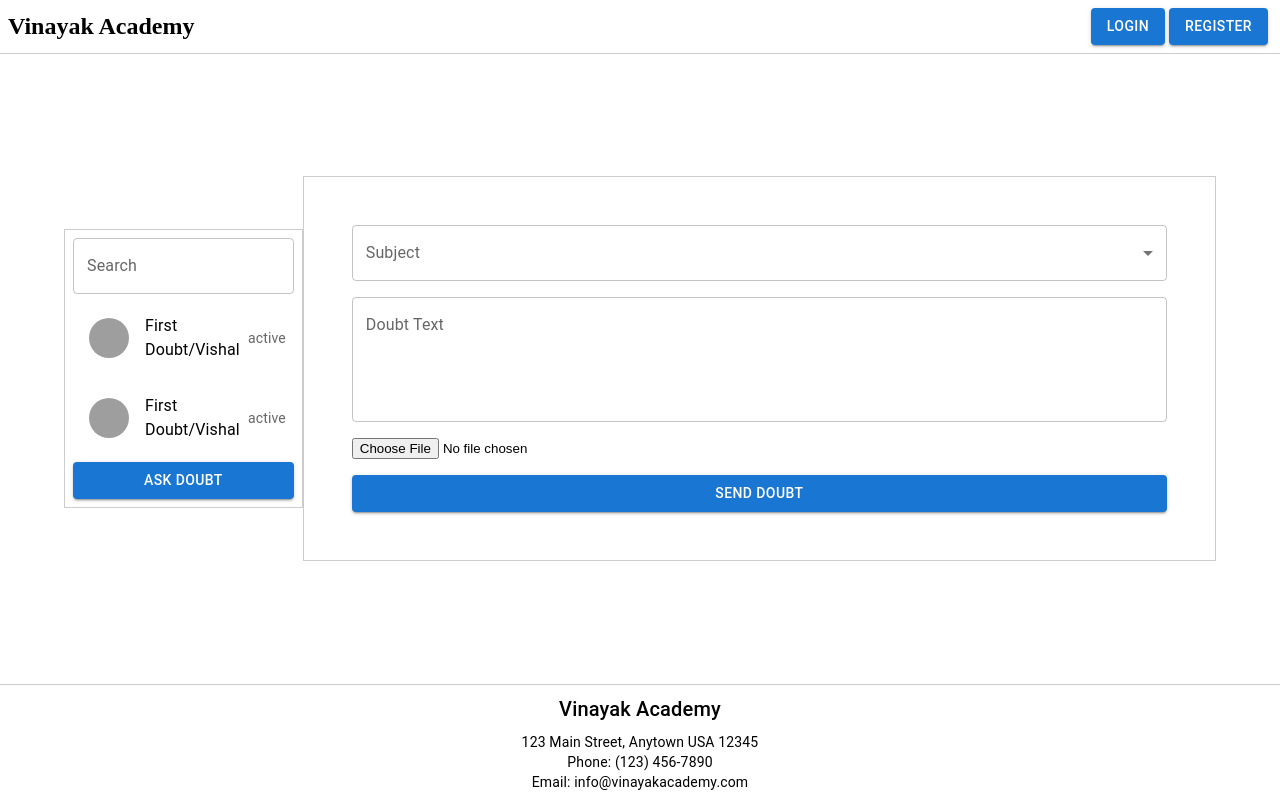
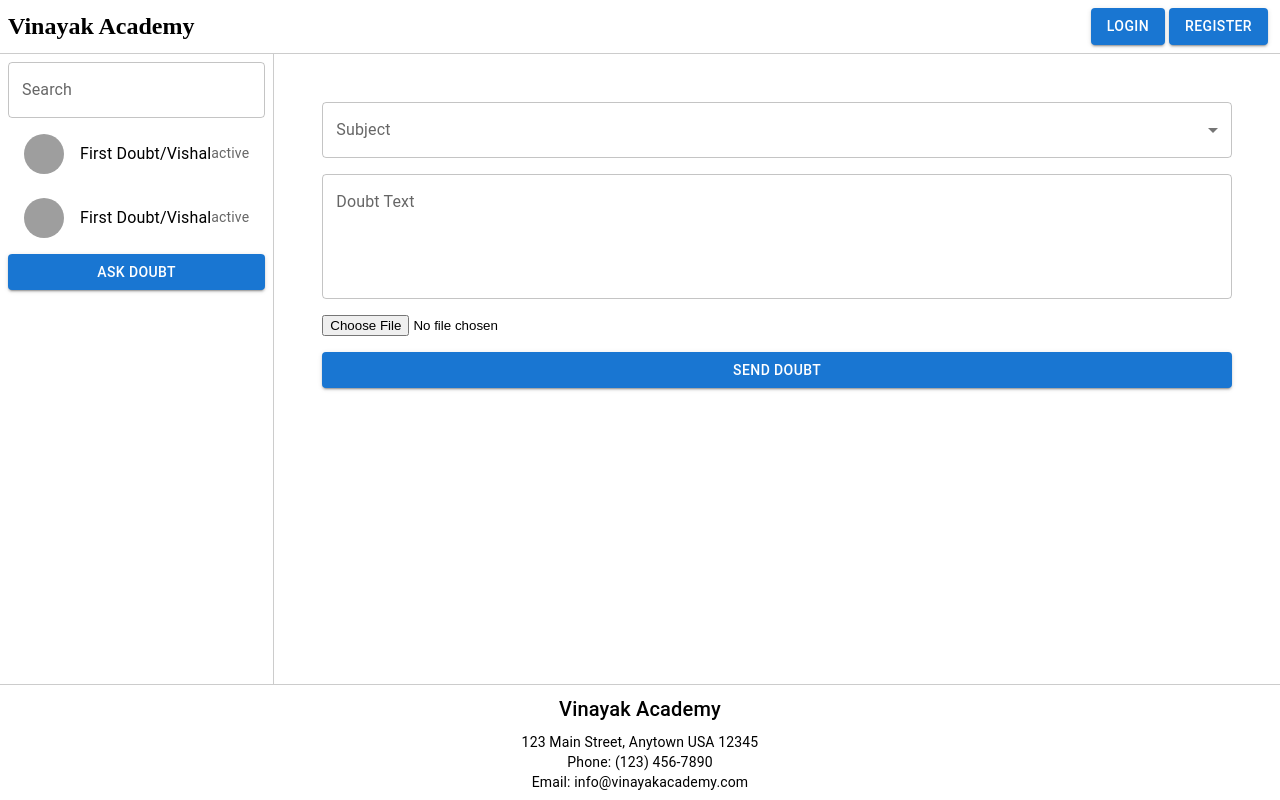
Before and after one commit to amanag0101/vinayak-academy, a Next.js app: page /student/doubt-support in a window 1280 px wide. Built offline with nearby package versions, Linux system fonts and the light colour scheme; grey boxes are pictures that could not be loaded.

Commit message:
showing the doubt-support component in full screen

```diff
--- a/app/components/student/doubt-support/DoubtSupport.tsx
+++ b/app/components/student/doubt-support/DoubtSupport.tsx
@@ -3,9 +3,9 @@
 import { Box } from "@mui/material";
 import { DoubtSidebar } from "./DoubtSidebar";
 import { useSelector } from "react-redux";
-import { Doubt } from "@/app/features/page/doubtsSlice";
 import { CreateDoubt } from "./CreateDoubt";
 import Chat from "../../chat/Chat";
+import { Doubt } from "@/app/features/page/doubtsSlice";
 
 export const DoubtSupport = () => {
   const selectedDoubt = useSelector(
@@ -13,14 +13,17 @@ export const DoubtSupport = () => {
   );
 
   return (
-    <Box sx={{ height: "100%", width: "90%" }}>
-      <Box sx={{ display: "flex", alignItems: "center", height: "100%" }}>
-        <Box sx={{ border: "1px solid #ccc" }}>
+    <Box sx={{ height: "100%", width: "100%" }}>
+      <Box
+        sx={{
+          display: "flex",
+          height: "100%",
+        }}
+      >
+        <Box sx={{ borderRight: "1px solid #ccc" }}>
           <DoubtSidebar />
         </Box>
-        <Box sx={{ height: "auto", width: "100%", border: "1px solid #ccc" }}>
-          {selectedDoubt ? <Chat /> : <CreateDoubt />}
-        </Box>
+        <Box sx={{ flex: 1 }}>{selectedDoubt ? <Chat /> : <CreateDoubt />}</Box>
       </Box>
     </Box>
   );
```
